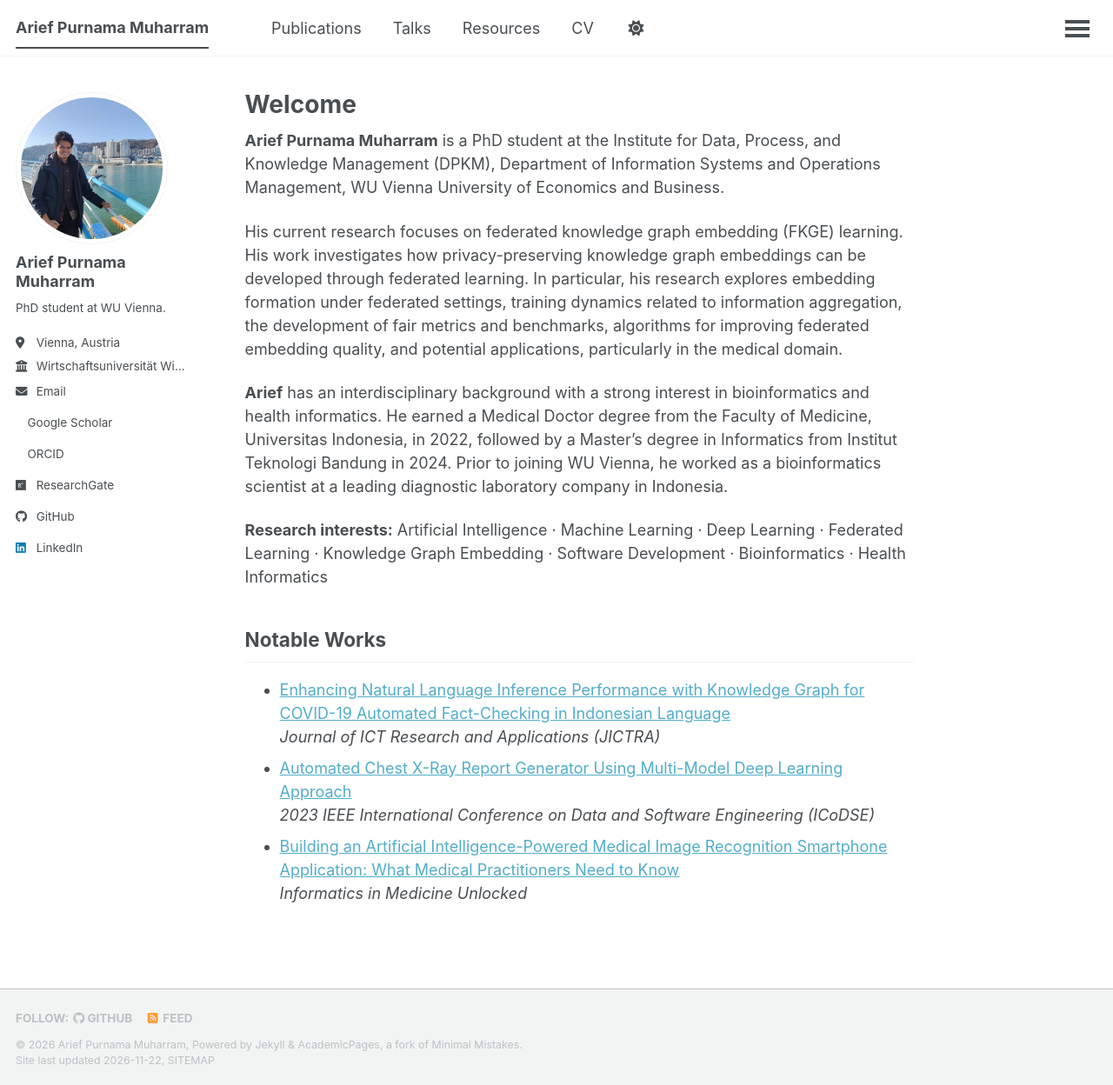
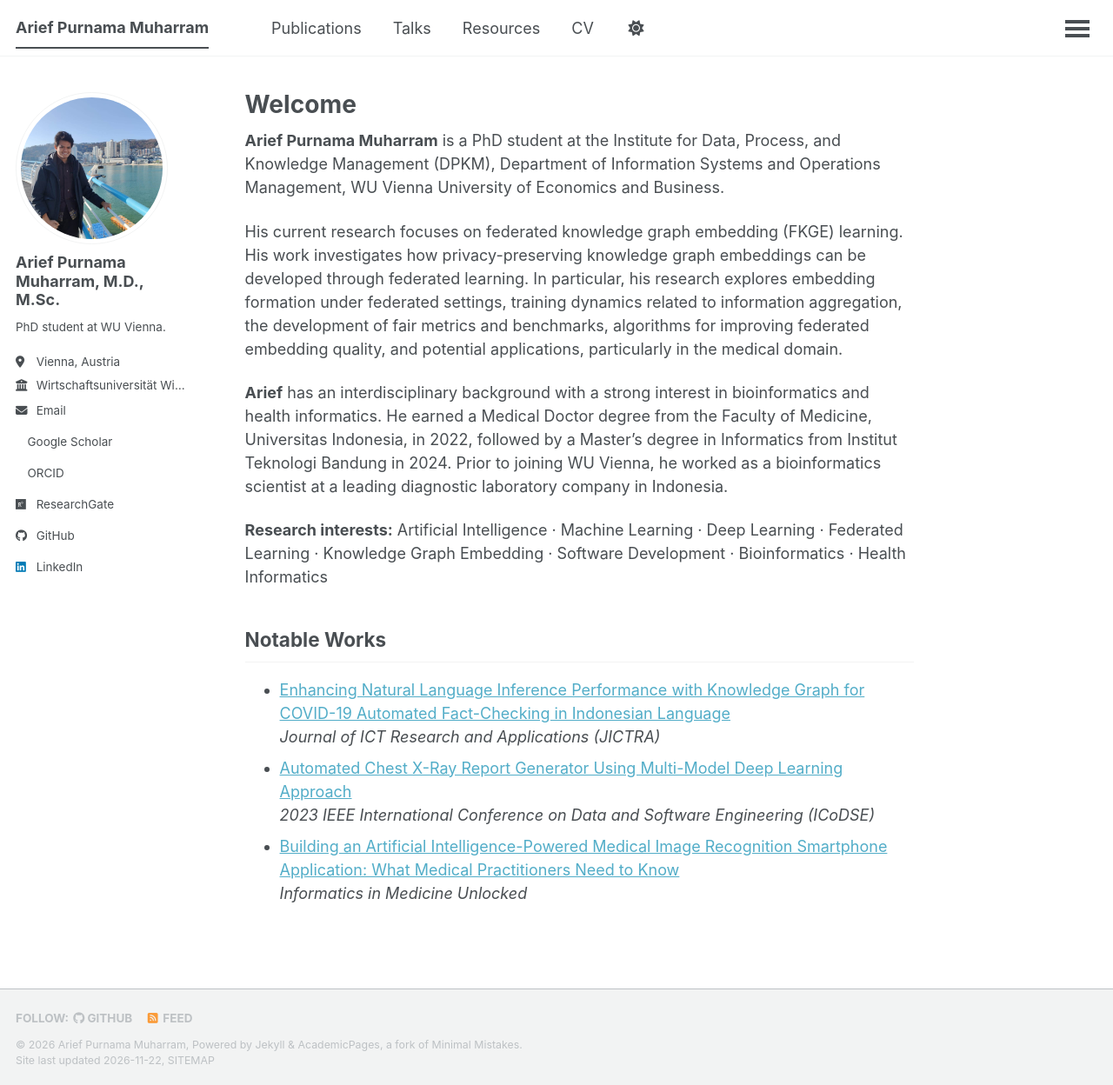
Before and after one commit to ariefpurnamamuharram/ariefpurnamamuharram.github.io, a Jekyll site: the page built from _pages/about.md, in a window 1280 px wide and 1248 px high. Shown: the whole window at 87% size. Built offline with Jekyll 4.4.1, drawn with Linux system fonts in a browser that asks for light colours; a style sheet for code colours, icons or effects is not loaded.

Commit message:
Add the full title to the biographical information.

```diff
--- a/_config.yml
+++ b/_config.yml
@@ -23,7 +23,7 @@ repository               : "ariefpurnamamuharram/ariefpurnamamuharram.github.io"
 author:
   # Biographic information
   avatar           : "profile.jpg"
-  name             : "Arief Purnama Muharram"
+  name             : "Arief Purnama Muharram, M.D., M.Sc."
   pronouns         :
   bio              : "PhD student at WU Vienna."
   location         : "Vienna, Austria"
```
